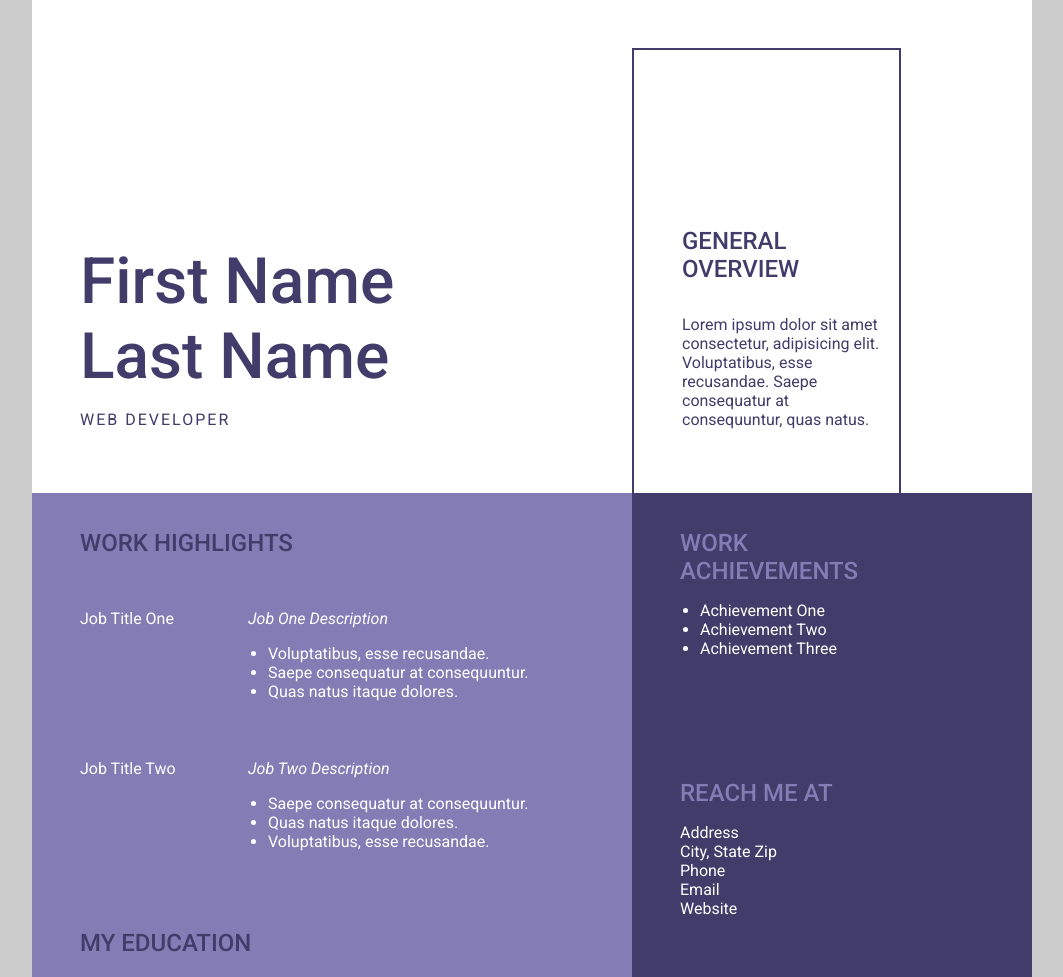
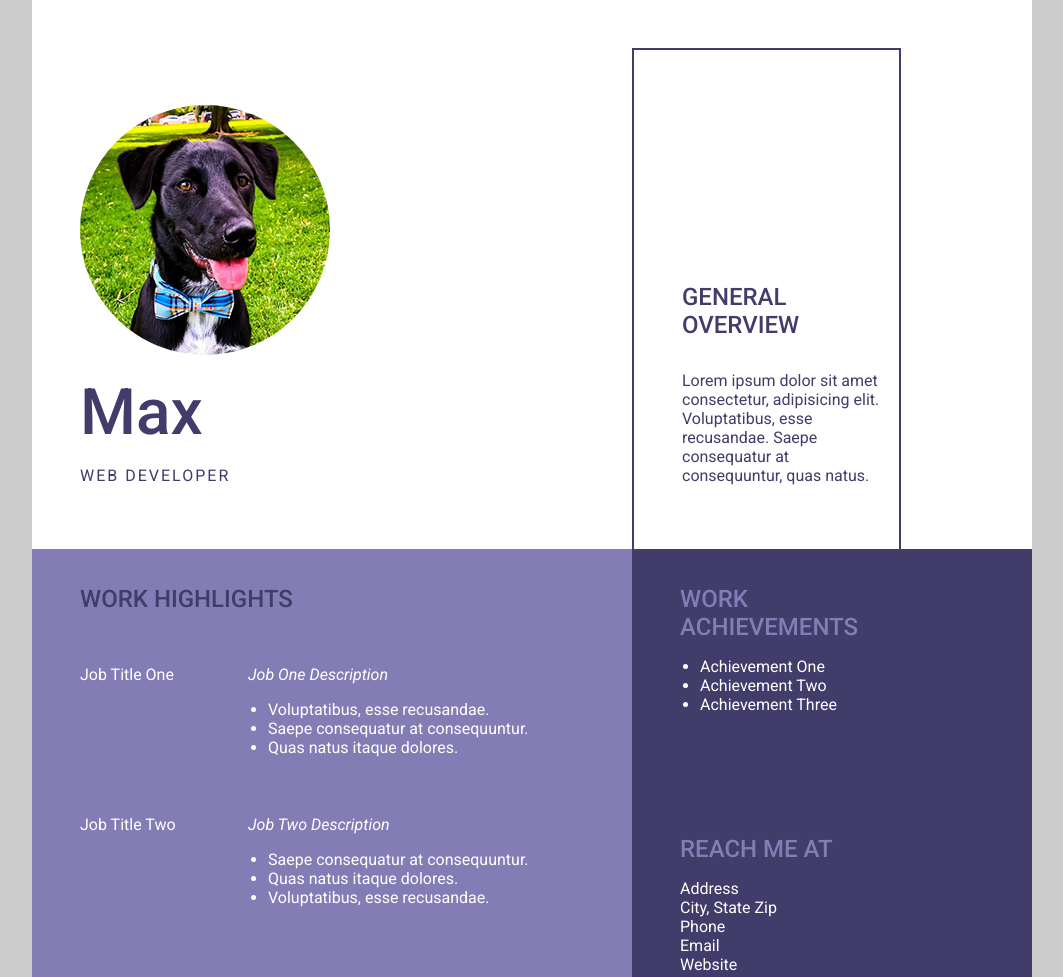
Before and after one commit to mandyrush/ACA_web101_Amanda_Rush, a plain HTML site: page resume.html in a window 1280 px wide. Shown: the top 977 px of the page, without its empty margins (108-1171 px from the left). Drawn offline with Linux system fonts and the light colour scheme.

Commit message:
add profile image to resume

```diff
--- a/resume.html
+++ b/resume.html
@@ -14,7 +14,8 @@
     <div class="grid-container">
         <section>
             <div class="content">
-                <h1>First Name<br>Last Name</h1>
+                <img src="./dog-bow-tie-resized.jpg" alt="Profile Image" class="profile-img">
+                <h1>Max</h1>
                 <p>Web Developer</p>
             </div>
         </section>
--- a/resume.styles.css
+++ b/resume.styles.css
@@ -33,6 +33,12 @@ h1 {
     margin-top: 1rem;
     margin-bottom: 1rem;
     font-weight: 500;
+}
+
+.profile-img {
+    border-radius: 50%;
+    max-width: 100%;
+    height: auto;
 }
 
 h2 {
```
Also changed, not shown: dog-bow-tie-resized.jpg (added).
